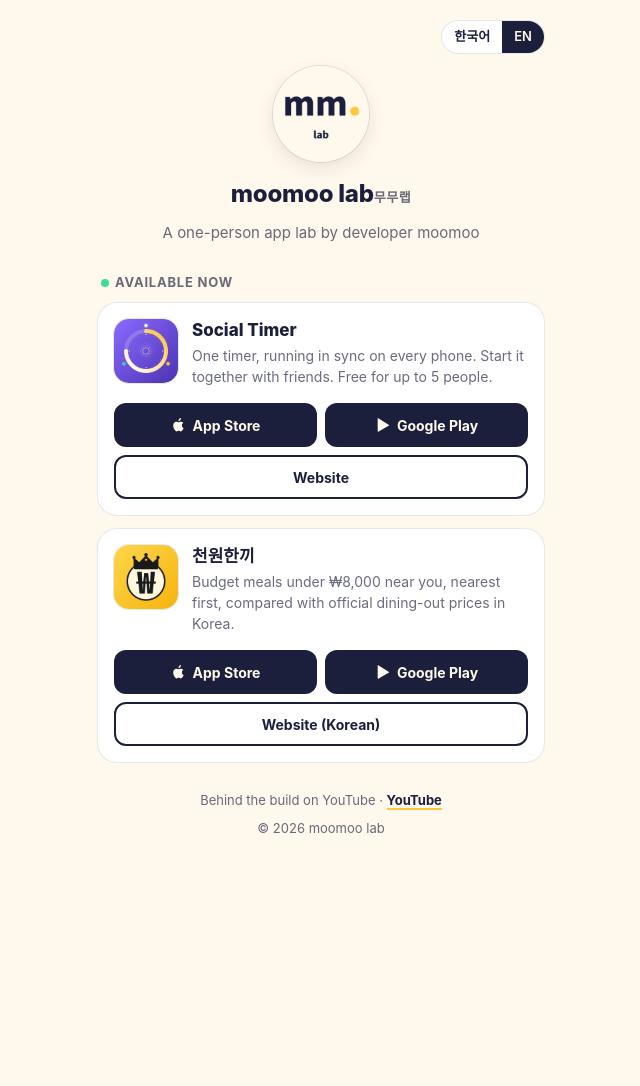
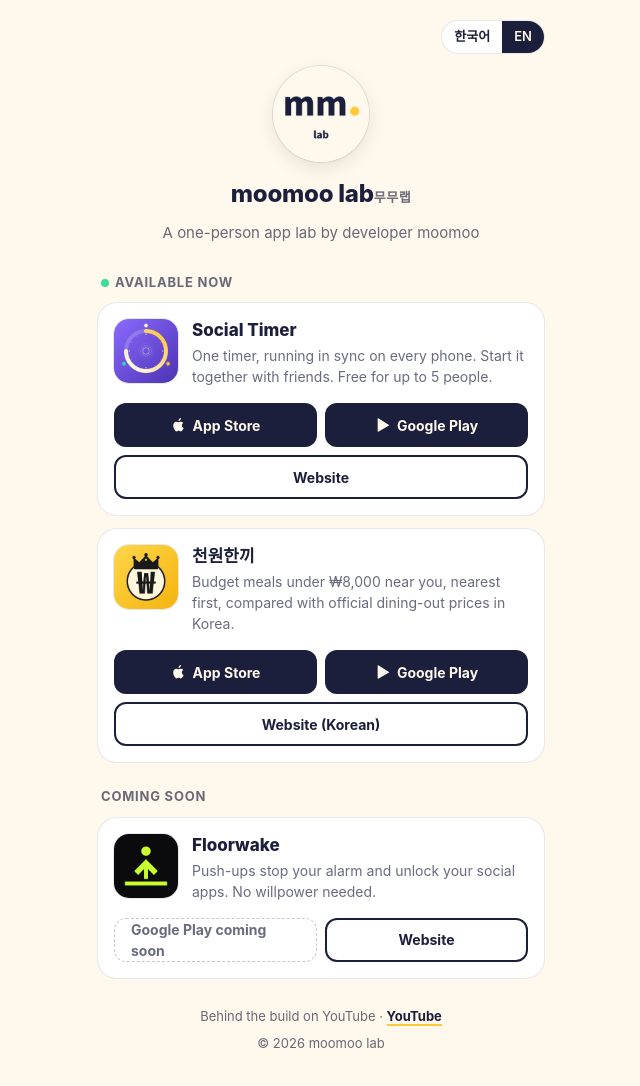
Before and after one commit to moon4754/moomoo-lab, a plain HTML site: page index.html in a window 1280 px wide. Shown: the whole page, without its empty margins (319-959 px from the left). Before the commit the page ends 878 px from the top, so only its background shows below. Drawn offline with Linux system fonts and the light colour scheme.

Commit message:
Add Floorwake (coming soon) card with app icon and website link
Co-Authored-By: Claude Opus 5.5 <noreply@anthropic.com>
Claude-Session: https://claude.ai/code/session_01BQMbCQAMWz7GUmB1uNxKcG

```diff
--- a/index.html
+++ b/index.html
@@ -123,6 +123,21 @@ html[lang="en"] [data-en]{display:revert}
         </div>
       </li>
     </ul>
+    <h2 style="margin-top:24px"><span data-ko>곧 나올 앱</span><span data-en>COMING SOON</span></h2>
+    <ul class="apps">
+      <li class="card">
+        <img class="icon" src="img/fw.png" width="64" height="64" alt="">
+        <div>
+          <p class="name">Floorwake</p>
+          <p class="desc"><span data-ko>푸시업을 해야 알람이 꺼지고 SNS·유튜브가 열립니다. 의지가 약해도 할 수밖에 없게.</span><span data-en>Push-ups stop your alarm and unlock your social apps. No willpower needed.</span></p>
+        </div>
+        <div class="btns">
+          <span class="btn soon"><span data-ko>Google Play 출시 준비 중</span><span data-en>Google Play coming soon</span></span>
+          <a class="btn web" href="https://pb.soloflux.net/floorwake/" data-ko data-app="floorwake_web" rel="noopener">홈페이지</a>
+          <a class="btn web" href="https://pb.soloflux.net/floorwake/#en" data-en data-app="floorwake_web" rel="noopener">Website</a>
+        </div>
+      </li>
+    </ul>
   </main>
 
   <footer class="foot">
```
Also changed, not shown: img/fw.png (added).
